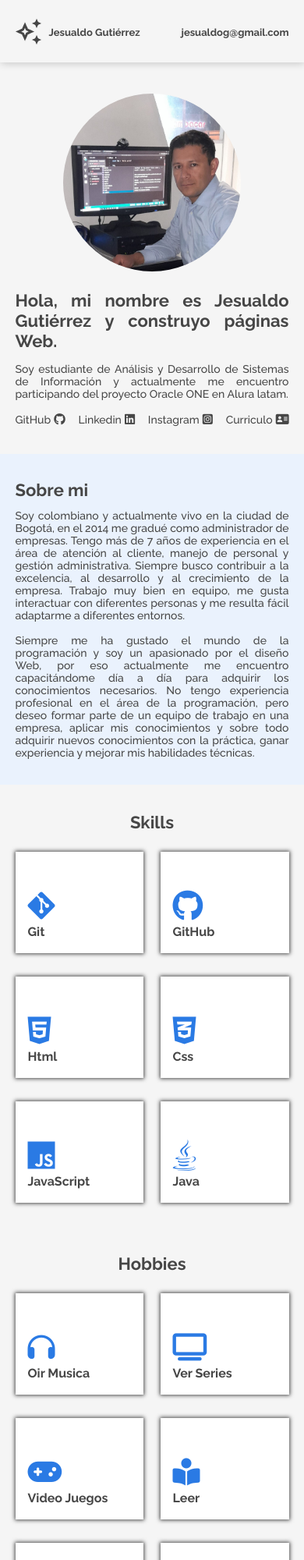
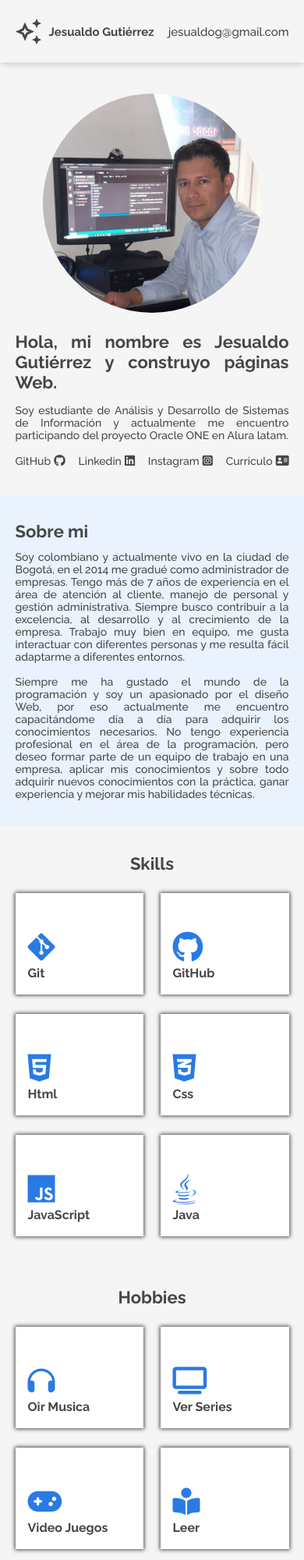
Before and after one commit to jesualdog/Mi-Portafolio, a plain HTML site: page index.html in a window 390 px wide. Shown: the top 2000 px of the page at 78% size. Drawn offline with Linux system fonts and the light colour scheme.

Commit message:
Se corrigen algunas partes del responsive

```diff
--- a/css/cabecera.css
+++ b/css/cabecera.css
@@ -69,11 +69,15 @@ nav{
     }
 
     .enlaces-header a{
-        font-size: 13px;
+        font-size: 15px;
     }
 
     .nombre::before {
-        font-size: 13px;
+        font-size: 15px;
+    }
+
+    .enlaces-header a.activo{
+        font-weight: 400;
     }
 }
 
--- a/css/footer.css
+++ b/css/footer.css
@@ -14,6 +14,6 @@
 @media screen and (max-width: 767px){
 
     .footer p{
-        font-size: 15px;
+        font-size: 14px;
     }
 }
--- a/css/hobbies.css
+++ b/css/hobbies.css
@@ -48,7 +48,7 @@
 @media screen and (max-width: 767px){
 
     .hobbies{
-        padding: 30px 0 5px 0;
+        padding: 30px 0 10px 0;
     }
 
     .titulo-hobbies{
@@ -59,7 +59,7 @@
         width: 47%;
         height: 130px;
         padding: 50px 16px 16px;
-        margin-bottom: 30px;
+        margin-bottom: 25px;
     }
 }
 
--- a/css/informacion.css
+++ b/css/informacion.css
@@ -91,8 +91,8 @@
     }
 
     .contenido-informacion img{
-        width: 65%;
-        height: 65%;
+        width: 80%;
+        height: 80%;
         margin-bottom: 1.5rem;
     }
 }
--- a/css/skills.css
+++ b/css/skills.css
@@ -47,7 +47,7 @@
 @media screen and (max-width: 767px){
 
     .skills{
-        padding: 35px 0 5px 0;
+        padding: 35px 0 10px 0;
     }
 
     .titulo-skills{
@@ -58,7 +58,7 @@
         width: 47%;
         height: 130px;
         padding: 50px 16px 16px;
-        margin-bottom: 30px;
+        margin-bottom: 25px;
     }
 }
 
```
